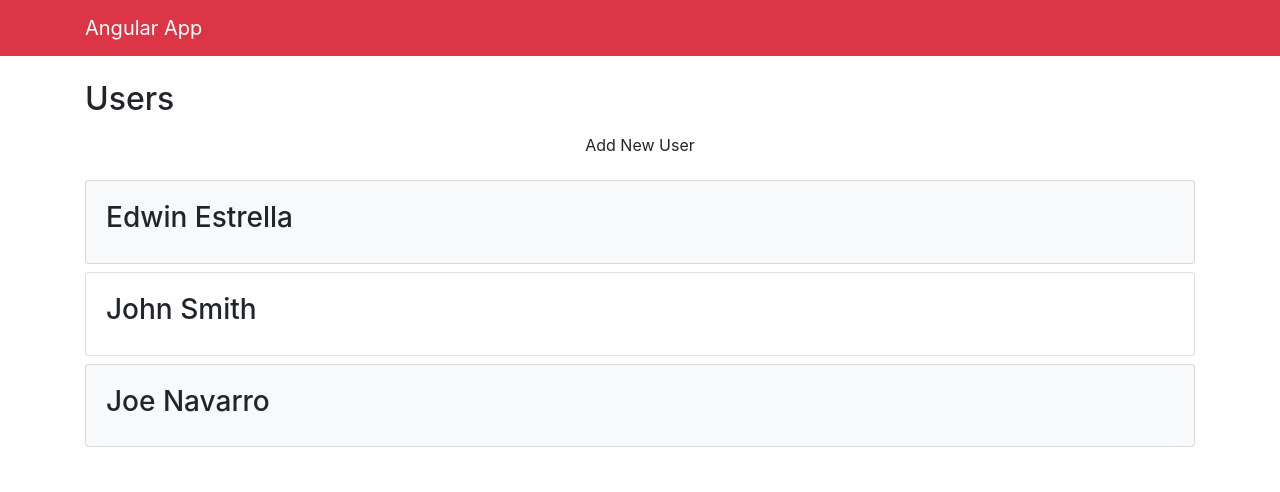
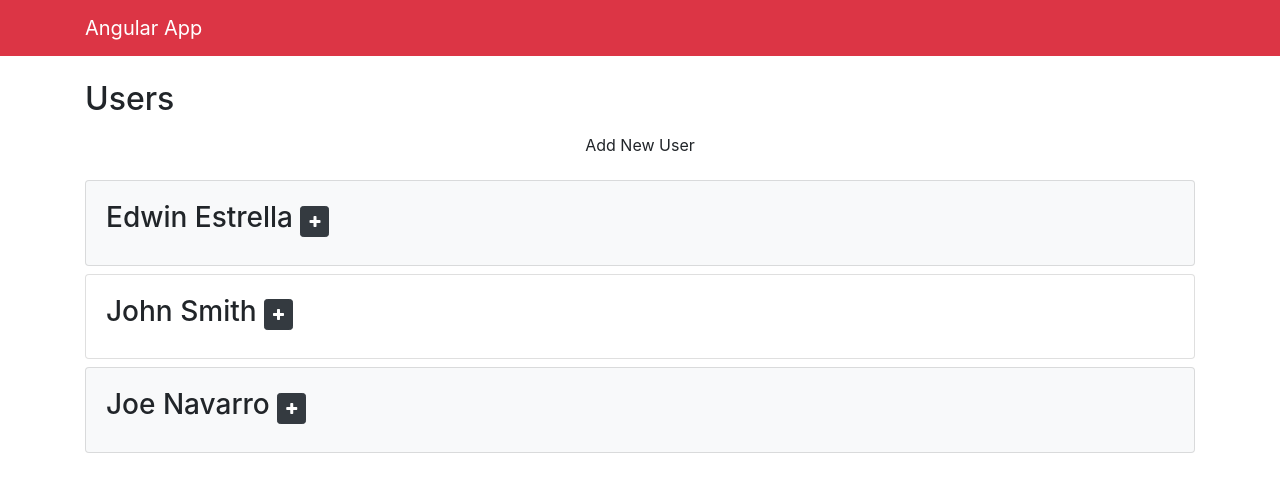
Before and after one commit to pdeguayaba/angular-app, an Angular app: page / in a window 1280 px wide. Shown: the top 492 px of the page. Built offline with nearby package versions, Linux system fonts and the light colour scheme.

Commit message:
Toggling values w event

```diff
--- a/angular.json
+++ b/angular.json
@@ -22,7 +22,12 @@
             "assets": ["src/favicon.ico", "src/assets"],
             "styles": [
               "src/styles.css",
-              "./node_modules/bootstrap/dist/css/bootstrap.css"
+              {
+                "input": "./node_modules/bootstrap/dist/css/bootstrap.min.css"
+              },
+              {
+                "input": "./node_modules/font-awesome/css/font-awesome.min.css"
+              }
             ],
             "scripts": [
               "./node_modules/jquery/dist/jquery.js",
--- a/package.json
+++ b/package.json
@@ -20,6 +20,7 @@
     "@angular/platform-browser-dynamic": "~9.1.4",
     "@angular/router": "~9.1.4",
     "bootstrap": "^4.4.1",
+    "font-awesome": "^4.7.0",
     "jquery": "^3.5.1",
     "popper.js": "^1.16.1",
     "rxjs": "~6.5.4",
--- a/src/app/components/users/users.component.html
+++ b/src/app/components/users/users.component.html
@@ -5,8 +5,15 @@
 </button>
 <ul class="list-unstyled" *ngIf="loaded && users?.length > 0">
   <li class="card card-body mb-2" *ngFor="let user of users" [class.bg-light]="user.isActive">
-    <h3>{{ user.firstName }} {{ user.lastName }}</h3>
-    <ul class="list-group" *ngIf="showExtended && user.age && user.address">
+    <h3>
+      {{ user.firstName }} {{ user.lastName }}
+      <small *ngIf="user.age && user.address">
+        <button class="btn btn-dark btn-sm" (click)="user.hide = !user.hide">
+          <i [ngClass]="user.hide ? 'fa fa-plus' : 'fa fa-minus'"></i>
+        </button>
+      </small>
+    </h3>
+    <ul class="list-group" *ngIf="!user.hide && user.age && user.address">
       <li class="list-group-item">Age: {{ user.age }}</li>
       <li class="list-group-item">
         Address: {{ user.address.street }} {{ user.address.city }},
--- a/src/app/components/users/users.component.ts
+++ b/src/app/components/users/users.component.ts
@@ -9,7 +9,7 @@
 })
 export class UsersComponent implements OnInit {
   users: User[];
-  showExtended: boolean = !true;
+  showExtended: boolean = true;
   loaded: boolean = false;
   enableAdd: boolean = true;
 
@@ -28,6 +28,7 @@
         },
         isActive: true,
         registered: new Date('02/02/2018 17:00:00'),
+        hide: true,
       },
       {
         firstName: 'John',
@@ -40,6 +41,7 @@
         },
         isActive: false,
         registered: new Date('03/12/2020 07:00:00'),
+        hide: true,
       },
       // {
       //   firstName: 'David',
@@ -60,6 +62,7 @@
       },
       isActive: true,
       registered: new Date('04/19/2020 15:50:00'),
+      hide: true,
     });
   }
 
@@ -67,7 +70,7 @@
     this.users.push(user);
   }
 
-  fireEvent(e) {
-    console.log(e.type);
-  }
+  // toggleHide(user: User) {
+  //   user.hide = !user.hide;
+  // }
 }
--- a/src/app/models/User.ts
+++ b/src/app/models/User.ts
@@ -10,4 +10,5 @@
   };
   isActive?: boolean;
   registered?: any;
+  hide?: boolean;
 }
```
Also changed, not shown: 1 other file (tests, documents, lock files or other folders).
